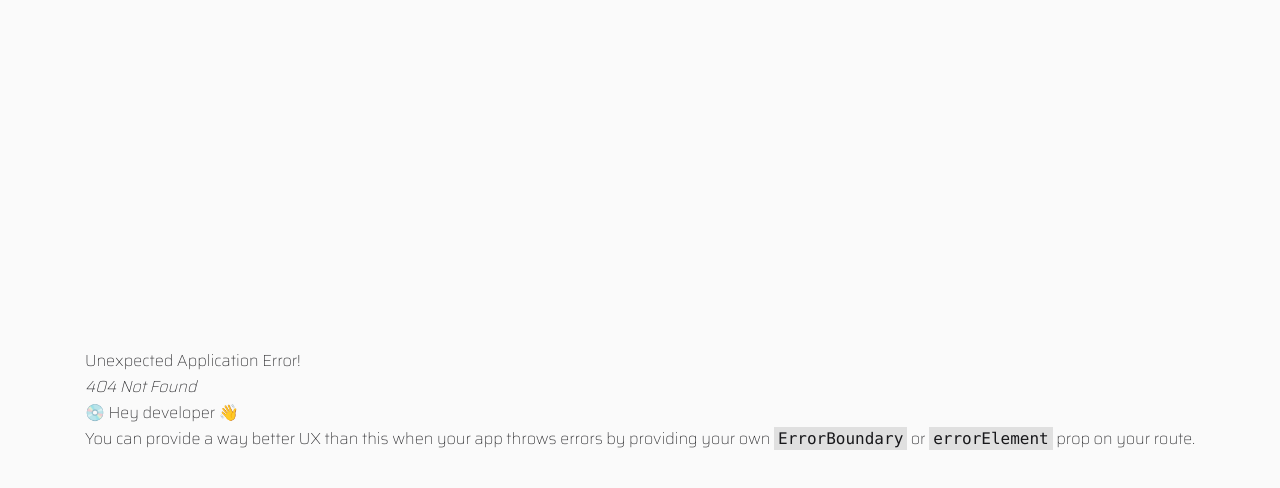
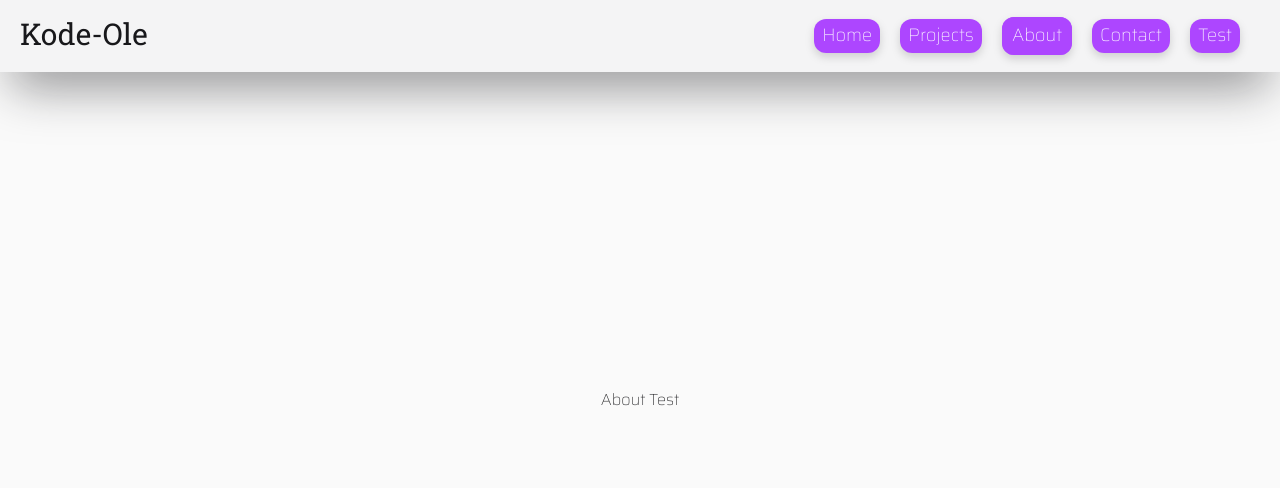
Before and after one commit to OleKodehode/portfolio-js, a React (Vite) app: page /about in a window 1280 px wide. Before the commit this address had no page. Shown: the top 488 px of the page. Built offline with nearby package versions, Linux system fonts and the light colour scheme.

Commit message:
Added more routes and styling

```diff
--- a/src/components/Navbar.jsx
+++ b/src/components/Navbar.jsx
@@ -1,9 +1,19 @@
+import { NavLink } from "react-router-dom";
 import NavButton from "./NavButton";
 
 export default function Navbar() {
   return (
     <nav className="navbar">
-      <h5 className="text-3xl font-roboto">Kode-Ole</h5>
+      <NavLink
+        to="/"
+        className={({ isActive }) =>
+          isActive
+            ? "text-purple-700 dark:text-purple-500 transition-all duration-400"
+            : "transition-all duration-400"
+        }
+      >
+        <h5 className="text-3xl font-roboto">Kode-Ole</h5>
+      </NavLink>
       <ul className="flex gap-2 md:gap-5 text-lg md:mr-5">
         <li>
           <NavButton to="/">Home</NavButton>
@@ -12,6 +22,12 @@ export default function Navbar() {
           <NavButton to="projects">Projects</NavButton>
         </li>
         <li>
+          <NavButton to="about">About</NavButton>
+        </li>
+        <li>
+          <NavButton to="contact">Contact</NavButton>
+        </li>
+        <li>
           <NavButton to="test">Test</NavButton>
         </li>
       </ul>
--- a/src/lib/routes.jsx
+++ b/src/lib/routes.jsx
@@ -1,5 +1,7 @@
 import App from "../App";
 import ErrorElement from "../components/ErrorElement";
+import About from "../pages/About";
+import Contact from "../pages/Contact";
 import Home from "../pages/Home";
 import Projects from "../pages/Projects";
 import Test from "../pages/Test";
@@ -24,6 +26,16 @@ const routes = [
         element: <Test />,
         errorElement: <ErrorElement />,
       },
+      {
+        path: "/about",
+        element: <About />,
+        errorElement: <ErrorElement />,
+      },
+      {
+        path: "/contact",
+        element: <Contact />,
+        errorElement: <ErrorElement />,
+      },
     ],
   },
 ];
--- /dev/null
+++ b/src/pages/About.jsx
@@ -0,0 +1,3 @@
+export default function About() {
+  return <h1>About Test</h1>;
+}
--- /dev/null
+++ b/src/pages/Contact.jsx
@@ -0,0 +1,3 @@
+export default function Contact() {
+  return <h1>Contact Test</h1>;
+}
```
